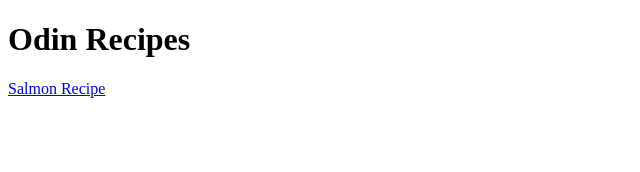
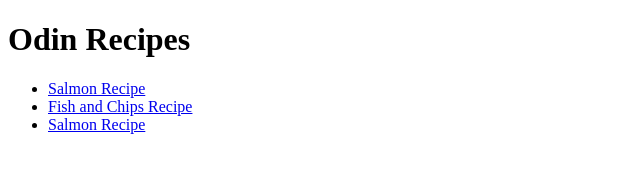
Before and after one commit to blacklotusfarmer/odin-recipes, a plain HTML site: page index.html in a window 1280 px wide. Shown: the whole page, without its empty margins (0-640 px from the left). Drawn offline with Linux system fonts and the light colour scheme.

Commit message:
add fish and chips recipe page link

```diff
--- a/index.html
+++ b/index.html
@@ -7,7 +7,12 @@
 </head>
 <body>
     <h1>Odin Recipes</h1>
-    <a href="recipes/salmon.html">Salmon Recipe</a>
+    <ul>
+    <li><a href="recipes/salmon.html">Salmon Recipe</a></li>
+    <li><a href="recipes/fish-and-chips.html">Fish and Chips Recipe</a></li>
+    <li><a href="recipes/salmon.html">Salmon Recipe</a></li>
+    </ul>
+
 
 </body>
 </html>
```
